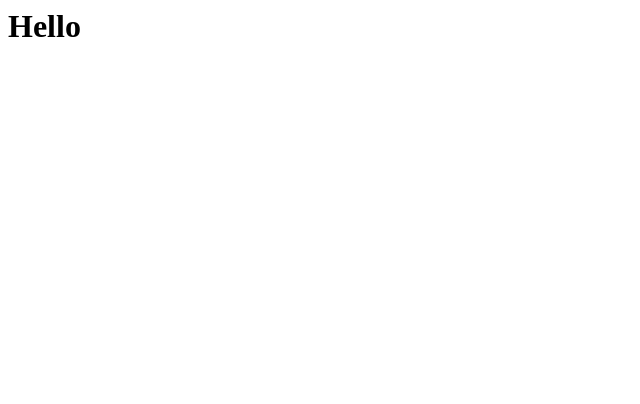
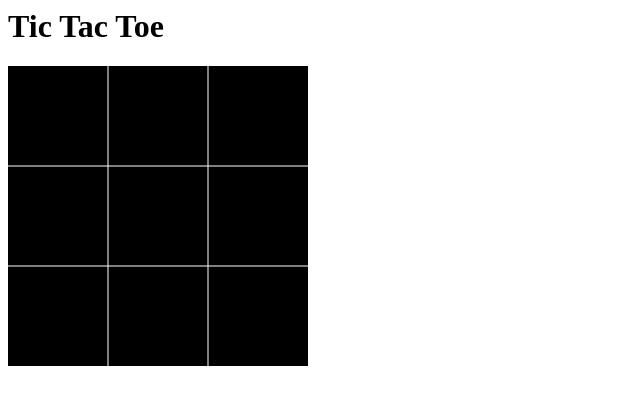
Before and after one commit to lparolari/tic-tac-toe, a website built with Parcel: page index.html in a window 1280 px wide. Shown: the whole page, without its empty margins (0-640 px from the left). Built offline with nearby package versions, Linux system fonts and the light colour scheme.

Commit message:
feat(board): add game board graphics

```diff
--- a/index.html
+++ b/index.html
@@ -1,5 +1,14 @@
 <html>
   <body>
-    <h1>Hello</h1>
+    <h1>Tic Tac Toe</h1>
+
+    <canvas
+      id="myCanvas"
+      height="300"
+      width="300"
+      style="background-color: black"
+    ></canvas>
+
+    <script type="module" src="./src/index.ts"></script>
   </body>
 </html>
--- a/src/index.ts
+++ b/src/index.ts
@@ -1 +1,22 @@
-export const hello = () => "World!"
+import { height, width } from "./size";
+
+const canvas = <HTMLCanvasElement>document.getElementById("myCanvas");
+const ctx = canvas.getContext("2d");
+
+type LineOptions = { strokeStyle: string };
+type Point = { x: number; y: number };
+
+function line(p1: Point, p2: Point, options: LineOptions) {
+  ctx.strokeStyle = options.strokeStyle;
+  ctx.beginPath();
+  ctx.moveTo(p1.x, p1.y);
+  ctx.lineTo(p2.x, p2.y);
+  ctx.stroke();
+}
+
+const lineOpt: LineOptions = { strokeStyle: "#fff" };
+
+line({ x: 100, y: 0 }, { x: 100, y: height }, lineOpt);
+line({ x: 200, y: 0 }, { x: 200, y: height }, lineOpt);
+line({ x: 0, y: 100 }, { x: width, y: 100 }, lineOpt);
+line({ x: 0, y: 200 }, { x: width, y: 200 }, lineOpt);
--- /dev/null
+++ b/src/size.ts
@@ -0,0 +1,2 @@
+export const width = 300,
+  height = 300;
```
Also changed, not shown: src/__tests__/index.test.ts (deleted, +0 -5 lines), src/__tests__/size.test.ts (added, +7 -0 lines).
